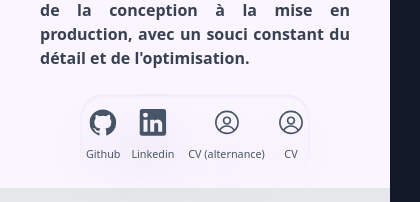
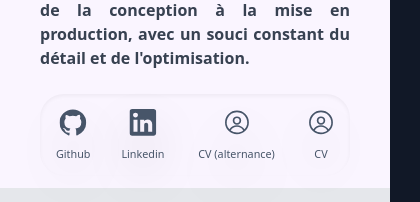
Before and after one commit to between27/testPortfolio, a React (Vite) app: page / in a window 390 px wide. Shown: the part 563-765 px from the top of the page, 420 px wide, since content can reach past the window. Built offline with nearby package versions, Linux system fonts and the light colour scheme; grey boxes are pictures that could not be loaded.

Commit message:
Responsive Compétences

```diff
--- a/src/body/Formation.tsx
+++ b/src/body/Formation.tsx
@@ -62,12 +62,12 @@ export function Formation() {
       <ExperienceComponent
         title="Expériences"
         experiences={experiences}
-        rounded="rounded-t-[6rem] pt-10"
+        rounded="md:rounded-t-[6rem] md:pt-10 pt-2"
       />
       <ExperienceComponent
         title="Formations"
         experiences={formations}
-        rounded="rounded-b-[6rem] py-10"
+        rounded="md:rounded-b-[6rem] md:py-10 py-2"
       />
     </div>
   );
--- a/src/body/LeftHero.tsx
+++ b/src/body/LeftHero.tsx
@@ -103,8 +103,10 @@ export function LeftHero() {
           </p>
         </div>
       </div>
-      <div className="2xl:mt-16 xl:mt-8 mt-6 mx-10 lg:px-7 2xl:py-5 py-3 rounded-3xl flex justify-around shadow-inner lg:space-x-0 md:space-x-6 ">
-        {profilLinkFunction(buttons)}
+      <div className="md:block flex justify-center">
+        <div className="2xl:mt-16 xl:mt-8 mt-6 md:mx-10 lg:px-7 2xl:py-5 py-3 rounded-3xl w-full flex justify-around shadow-inner lg:space-x-0 md:space-x-6">
+          {profilLinkFunction(buttons)}
+        </div>
       </div>
     </div>
   );
--- a/src/components/XpCard.tsx
+++ b/src/components/XpCard.tsx
@@ -32,11 +32,14 @@ export function XpCard({
         </div>
         <div className="">
           <h1 className=" font-bold lg:text-2xl text-lg">{title}</h1>
+          <p className="text-sm font-semibold md:hidden block">
+            {begin} - {end}
+          </p>
           {technos && (
             <div className="flex m-1 space-x-1">
               {technos.map((str) => {
                 return (
-                  <p className="bg-black text-white px-2 text-xs rounded-lg">
+                  <p className="bg-black text-white px-2 text-xs rounded-lg flex items-center justify-center">
                     {str}
                   </p>
                 );
@@ -63,7 +66,7 @@ export function XpCard({
           )}
         </div>
       </div>
-      <p className="text-sm font-semibold">
+      <p className="text-sm font-semibold hidden md:block">
         {begin} - {end}
       </p>
     </div>
```
